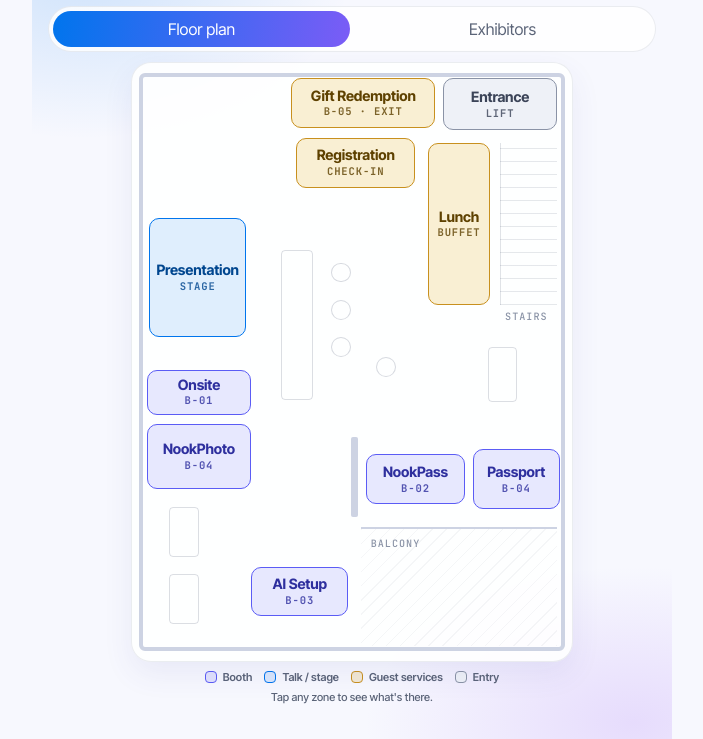
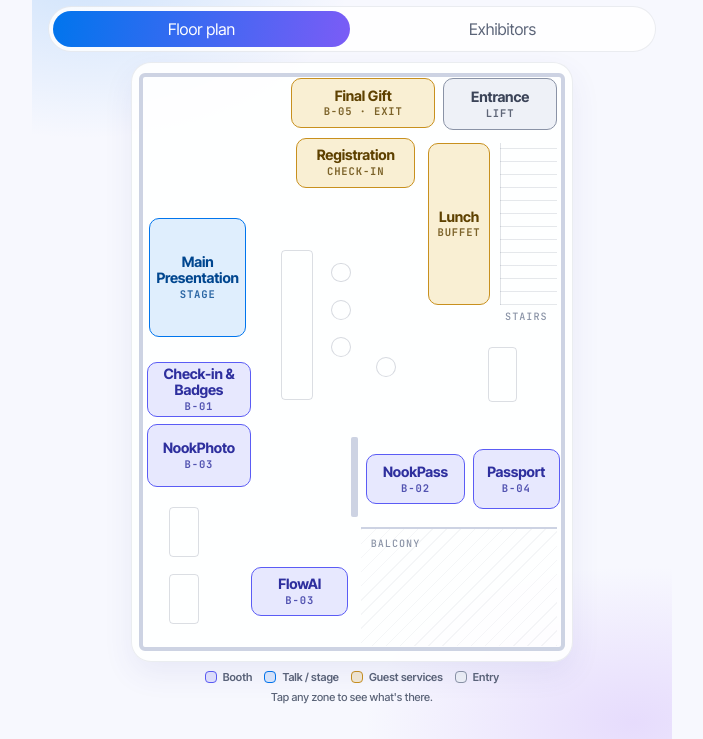
Before and after one commit to racheweiix/heynook-booth, a plain HTML site: page floorplan/index.html in a window 1280 px wide. Shown: the part 61-800 px from the top of the page, without its empty margins (288-991 px from the left). Drawn offline with Linux system fonts and the light colour scheme.

Commit message:
Floor plan: new booth names (Check-in & Badges, NookPass Event App, Creator's Hub, Passport Programme); NookPhoto moves to B-03 with FlowAI; presentation is stamp 5
Co-Authored-By: Claude Opus 5.5 <noreply@anthropic.com>

```diff
--- a/floorplan/index.html
+++ b/floorplan/index.html
@@ -234,30 +234,30 @@
   var EXHIBITORS_URL = "https://app.nookpass.com/e/eventnook-next/exhibitors";
 
   var EXHIBITORS = [
-    { id: "onsite", num: "01", booth: "B-01", name: "Onsite", initials: "ON",
+    { id: "onsite", num: "01", booth: "B-01", name: "Check-in & Badges Booth", initials: "CB",
       grad: "linear-gradient(135deg, #0075ED, #5B5CF5)",
-      short: "Badge boxes and live table allocation.",
-      desc: "Customise your badge box, and see table allocation with live viewing.",
+      short: "Self check-in, badge boxes, PVC photo badges and table allocation.",
+      desc: "Check yourself in, pick up your badge from the badge box and see your table allocation live. Need a face on your badge? Get your headshot taken and printed onto a PVC badge in seconds.",
       url: EXHIBITORS_URL },
-    { id: "app", num: "02", booth: "B-02", name: "Event App – NookPass", initials: "EV",
+    { id: "app", num: "02", booth: "B-02", name: "NookPass Event App Booth", initials: "NP",
       grad: "linear-gradient(135deg, #6366F1, #A855F7 55%, #EC4899)",
       short: "Matching, lead retrieval, live Q&A and an AI chatbot.",
       desc: "Business matching and lead retrieval, notifications, live voting and Q&A, and an AI chatbot for attendees.",
       url: EXHIBITORS_URL },
-    { id: "ai", num: "03", booth: "B-03", name: "AI-powered Event Setup", initials: "AI",
+    { id: "ai", num: "03", booth: "B-03", name: "Creator's Hub Booth", initials: "CH",
       grad: "linear-gradient(135deg, #0075ED, #22D3EE)",
-      short: "Build an event site from a prompt.",
-      desc: "Build an event site from a prompt. Laptops at the booth to try it.",
+      short: "NookPhoto AI photobooth and FlowAI website builder.",
+      desc: "Strike a pose in NookPhoto, our AI photobooth, then build an event website from a prompt with FlowAI. Laptops at the booth to try it.",
       url: EXHIBITORS_URL },
-    { id: "engage", num: "04", booth: "B-04", name: "Attendee Engagement", initials: "AT",
+    { id: "engage", num: "04", booth: "B-04", name: "Passport Programme Booth", initials: "PP",
       grad: "linear-gradient(135deg, #7B5CF6, #EC4899)",
-      short: "Passport Programme and NookPhoto.",
-      desc: "Play the Passport Programme on sample sites, and try NookPhoto.",
+      short: "Collect stamps, explore the floor, win prizes.",
+      desc: "Play the Passport Programme on sample sites and see how organisers use it to move people around the floor and reward exhibitor visits.",
       url: EXHIBITORS_URL },
-    { id: "gift", num: "05", booth: "B-05", name: "Gift Redemption", initials: "GI",
+    { id: "gift", num: "05", booth: "B-05", name: "Final Gift Redemption", initials: "GI",
       grad: "linear-gradient(135deg, #C8901E, #F2C94C)",
       short: "Show your golden ticket for your gift.",
-      desc: "Collected all 5 passport stamps? Show your golden ticket here to claim your gift.",
+      desc: "Collected stamps 1 to 5? Show your golden ticket here to claim your final gift.",
       url: EXHIBITORS_URL }
   ];
 
@@ -266,21 +266,21 @@
     { id: "entrance", label: "Entrance", sub: "LIFT", kind: "entry", x: 250, y: 12, w: 92, h: 42,
       initials: "IN", grad: "linear-gradient(135deg, #8A93A6, #5B6478)", where: "Level 3 lift lobby",
       desc: "Take the lift up to Level 3 at 33/34 Boat Quay. This is also the exit, where you can claim your final gift with your golden ticket on the way out." },
-    { id: "gift", label: "Gift Redemption", sub: "B-05 · EXIT", kind: "guest", ex: "gift", x: 128, y: 12, w: 116, h: 40 },
+    { id: "gift", label: "Final Gift", sub: "B-05 · EXIT", kind: "guest", ex: "gift", x: 128, y: 12, w: 116, h: 40 },
     { id: "registration", label: "Registration", sub: "CHECK-IN", kind: "guest", x: 132, y: 60, w: 96, h: 40,
       initials: "RG", grad: "linear-gradient(135deg, #C8901E, #F2C94C)",
       desc: "Check in with NookPass and pick up your badge. Registration opens at 11:00 am." },
     { id: "lunch", label: "Lunch", sub: "BUFFET", kind: "guest", x: 238, y: 64, w: 50, h: 130,
       initials: "LU", grad: "linear-gradient(135deg, #C8901E, #F2C94C)",
       desc: "Lunch is served here during the keynote and live product demo." },
-    { id: "stage", label: "Presentation", sub: "STAGE", kind: "talk", x: 14, y: 124, w: 78, h: 96,
+    { id: "stage", label: "Main Presentation", sub: "STAGE", kind: "talk", x: 14, y: 124, w: 78, h: 96,
       initials: "ST", grad: "linear-gradient(135deg, #0075ED, #22D3EE)",
-      desc: "Welcome speech, then the keynote and live product demo with Joe from 12:30 to 2:00 pm. Scan the QR code during the speech for passport stamp 1." },
-    { id: "onsite", label: "Onsite", sub: "B-01", kind: "booth", ex: "onsite", x: 12, y: 246, w: 84, h: 36 },
-    { id: "photo", label: "NookPhoto", sub: "B-04", kind: "booth", ex: "engage", x: 12, y: 290, w: 84, h: 52 },
+      desc: "Main Presentation: Agentic AI is the future of event management. Welcome speech, then the keynote and live product demo with Joe from 12:30 to 2:00 pm. Scan the QR code during the presentation for passport stamp 5." },
+    { id: "onsite", label: "Check-in & Badges", sub: "B-01", kind: "booth", ex: "onsite", x: 12, y: 240, w: 84, h: 44 },
+    { id: "photo", label: "NookPhoto", sub: "B-03", kind: "booth", ex: "ai", x: 12, y: 290, w: 84, h: 50 },
     { id: "nookpass", label: "NookPass", sub: "B-02", kind: "booth", ex: "app", x: 188, y: 314, w: 80, h: 40 },
     { id: "passport", label: "Passport", sub: "B-04", kind: "booth", ex: "engage", x: 274, y: 310, w: 70, h: 48 },
-    { id: "ai", label: "AI Setup", sub: "B-03", kind: "booth", ex: "ai", x: 96, y: 404, w: 78, h: 40 }
+    { id: "ai", label: "FlowAI", sub: "B-03", kind: "booth", ex: "ai", x: 96, y: 404, w: 78, h: 40 }
   ];
 
   /* background drawing: type box | seat | wall | stairs | balcony | label */
```
